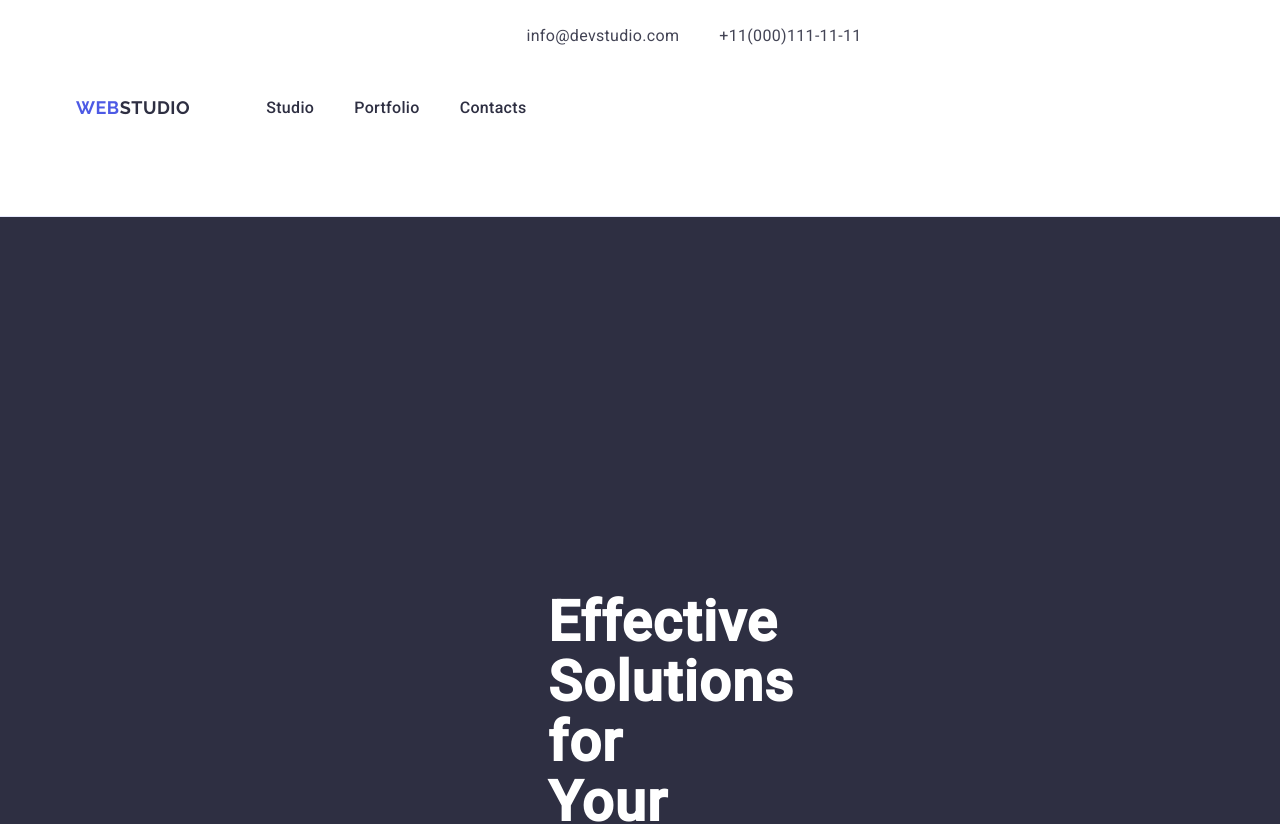
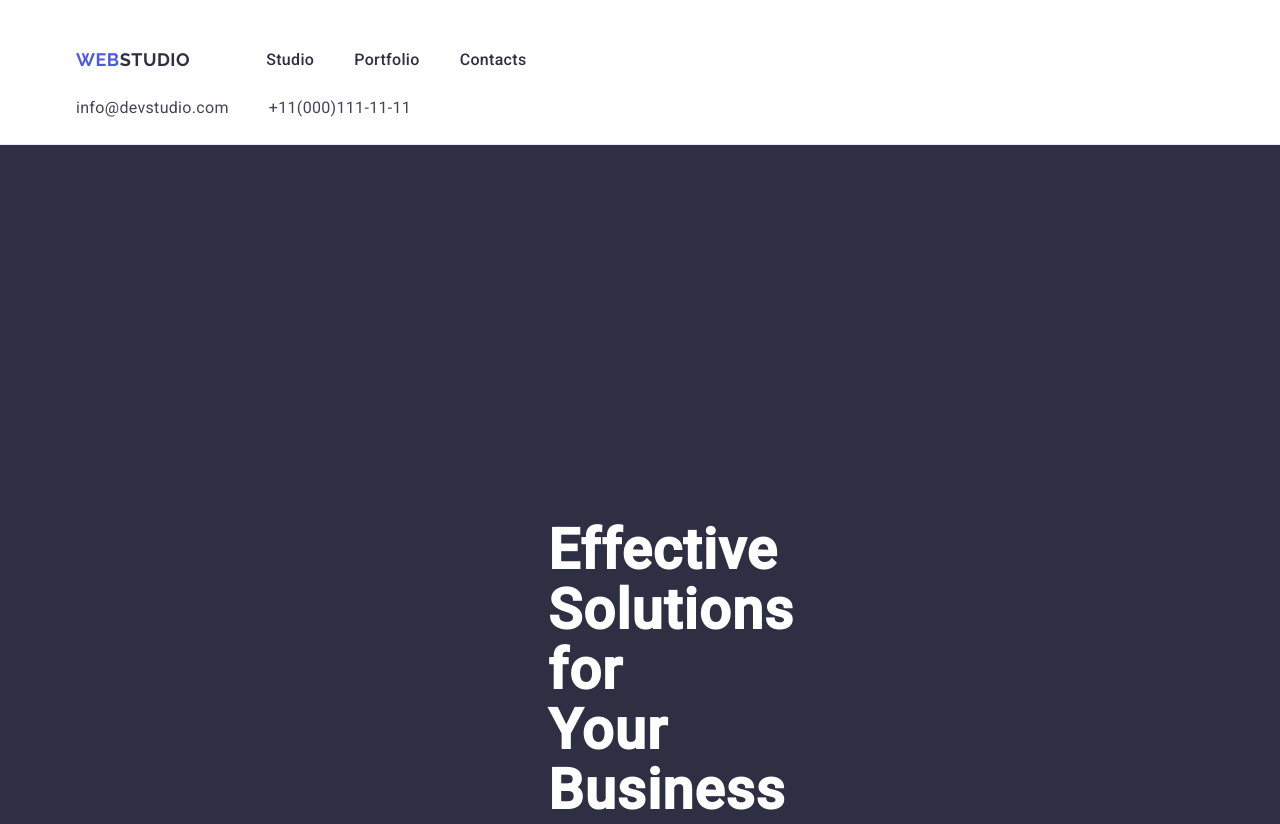
Before and after one commit to AnnaBj/Owner-avatar-goit-homework-03, a plain HTML site: page index.html in a window 1280 px wide. Shown: the top 824 px of the page. Drawn offline with nearby package versions, Linux system fonts and the light colour scheme.

Commit message:
chenges2

```diff
--- a/css/styles.css
+++ b/css/styles.css
@@ -73,6 +73,8 @@ body {
   text-transform: uppercase;
   color: #4d5ae5;
   margin-right: 76px;
+  display: flex;
+  align-items: center;
 }
 
 .studio {
@@ -83,18 +85,16 @@ body {
 .header-navigation {
   padding-top: 24px;
   padding-bottom: 24px;
-  display: flex;
   border-bottom: 1px solid #e7e9fc;
 }
 
-.header-navigation .container {
+.container .header-container {
   display: flex;
 }
 
 nav ul {
   margin: 0;
   padding: 0;
-  display: flex;
 }
 
 nav li {
@@ -108,28 +108,18 @@ nav a {
 
 .navigation-menu {
   display: flex;
-  align-items: center;
+  flex-grow: 1;
 }
 
 .navigation-list {
   display: flex;
-  justify-content: flex-start;
   gap: 40px;
-  padding-right: 156px;
   padding: 24px 0;
 }
 
 .navigation-list-item {
   font-weight: 500;
   color: #434455;
-  display: flex;
-  gap: 40px;
-  padding: 24px 0;
-}
-
-.navigation-list .menu-link {
-  display: block;
-  padding: 24px 0;
 }
 
 .navigation-list-item:hover,
@@ -148,11 +138,6 @@ nav a {
   gap: 40px;
 }
 
-.contacts-list-item {
-  display: flex;
-  align-items: flex-start;
-  justify-content: flex-end;
-}
 
 .contacts-list-link {
   color: #434455;
@@ -202,7 +187,6 @@ nav a {
   font-weight: 500;
   line-height: 1.2;
   letter-spacing: 0.02em;
-  text-align: left;
   margin-top: 32px;
   margin-bottom: 8px;
 }
@@ -211,6 +195,7 @@ nav a {
   font-size: 16px;
   letter-spacing: 0.02em;
   margin-bottom: 32px;
+
 }
 
 .page-nav .link:hover {
@@ -221,6 +206,7 @@ nav a {
   color: #f4f4fd;
   background: #2e2f42;
   padding: 188px 0;
+
 }
 
 .order-btn {
@@ -235,7 +221,7 @@ nav a {
   box-shadow: 0px 4px 4px 0px rgba(0, 0, 0, 0.15);
   border: none;
   display: block;
-  align-items: flex-start;
+  align-items: center;
   padding: 16px 32px;
   gap: 10px;
   margin: 48px 635px 188px 636px;
@@ -247,7 +233,6 @@ nav a {
 .order-btn:focus {
   background-color: #404bbf;
 }
-
 /*============ Section 1 Feature ============ */
 
 .feature {
@@ -267,6 +252,7 @@ nav a {
 
 .feature-item {
   width: calc((100% - 72px) / 4);
+  height: auto;
 }
 
 /*============ Section 2 Team ============ */
@@ -298,11 +284,12 @@ nav a {
 .team-member-info {
   padding: 32px 0;
   width: calc((100% - 72px) / 4);
+  text-align: center;
 }
 
 .section-subtitle-team {
-  text-align: center;
-  margin-bottom: 8px;
+    margin-bottom: 8px;
+    width: calc((100% - 72px) / 4);
 }
 
 .section-text-team {
@@ -352,8 +339,6 @@ nav a {
 .footer {
   background-color: #2e2f42;
   display: flex;
-  flex-direction: column;
-  align-items: center;
   width: 100%;
   margin: 0 auto;
   padding: 100px 0;
--- a/index.html
+++ b/index.html
@@ -23,7 +23,7 @@
     <!------------ Header ------------>
     <header class="header-navigation">
       <!------------ Navigation-menu ------------>
-      <div class="container">
+      <div class="container header-container">
         <nav class="navigation-menu">
           <a href="./index.html" class="logo"
             >Web<span class="studio">Studio</span>
@@ -56,6 +56,7 @@
             </li>
           </ul>
         </address>
+
       </div>
     </header>
 
@@ -64,7 +65,7 @@
       <!------------ Hero ------------>
 
       <section class="order">
-        <div class="container">
+        <div class="container main-title-container">
           <h1 class="main-title">Effective Solutions for Your Business</h1>
           <button type="button" class="order-btn">Order Service</button>
         </div>
```
